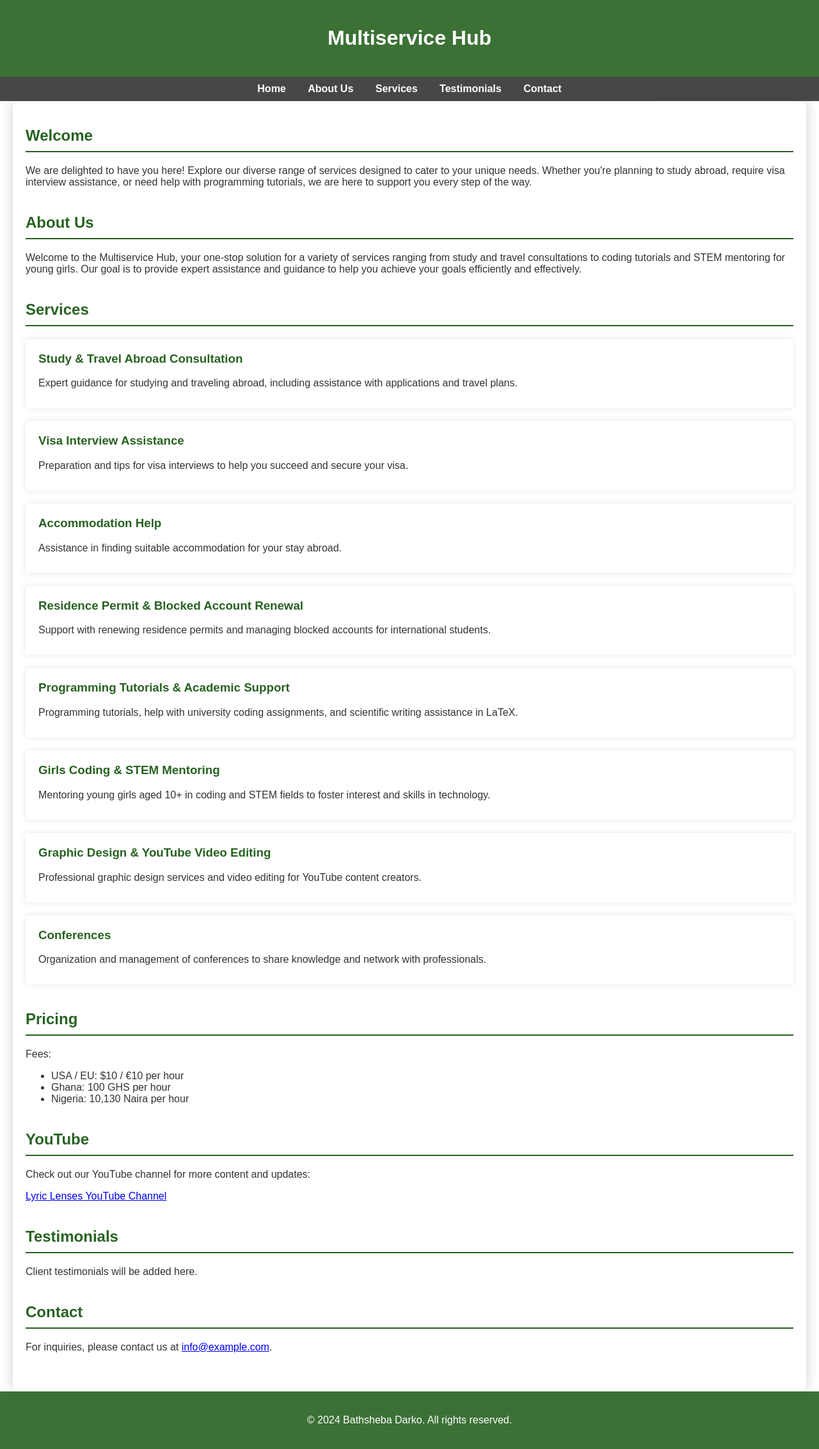
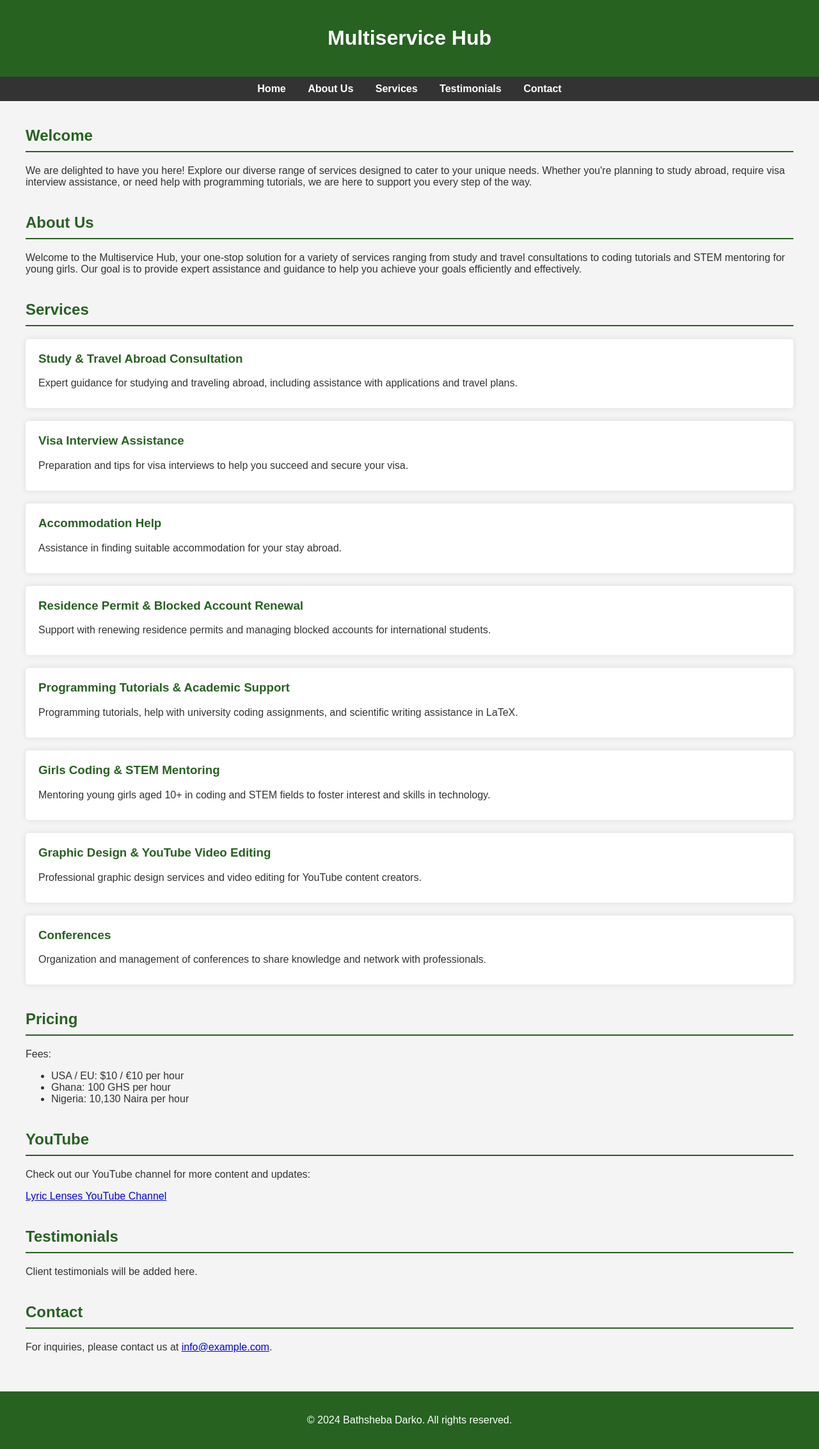
Before and after one commit to EduXpand-i-Consult/EduXpand-i-Consult, a plain HTML site: page index.html in a window 1280 px wide. Shown: the whole page at 64% size. Drawn offline with Linux system fonts and the light colour scheme.

Commit message:
Update index.html

```diff
--- a/index.html
+++ b/index.html
@@ -9,20 +9,20 @@
             font-family: 'Arial', sans-serif;
             margin: 0;
             padding: 0;
+            background-color: #f4f4f4;
+            color: #333;
             display: flex;
             flex-direction: column;
             min-height: 100vh;
-            background: linear-gradient(135deg, #F3D250 0%, #5DA2D5 50%, #903CCF4 100%);
-            color: #333;
         }
         header {
-            background-color: rgba(39, 98, 33, 0.9);
+            background-color: #276221;
             color: #fff;
             padding: 20px;
             text-align: center;
         }
         nav {
-            background-color: rgba(51, 51, 51, 0.9);
+            background-color: #333;
             color: #fff;
             padding: 10px;
             text-align: center;
@@ -44,9 +44,6 @@
             padding: 20px;
             max-width: 1200px;
             margin: auto;
-            background-color: rgba(255, 255, 255, 0.9);
-            border-radius: 10px;
-            box-shadow: 0 0 20px rgba(0,0,0,0.2);
         }
         section {
             margin-bottom: 40px;
@@ -86,7 +83,7 @@
             margin: 5px 0;
         }
         footer {
-            background-color: rgba(39, 98, 33, 0.9);
+            background-color: #276221;
             color: #fff;
             text-align: center;
             padding: 20px;
```
